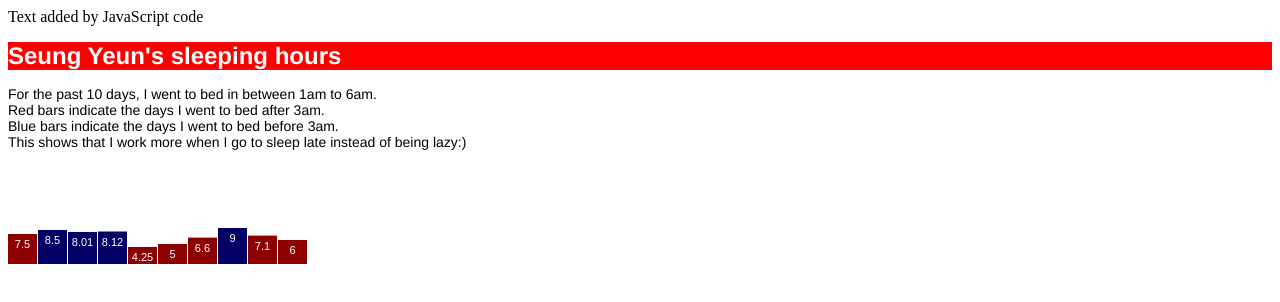
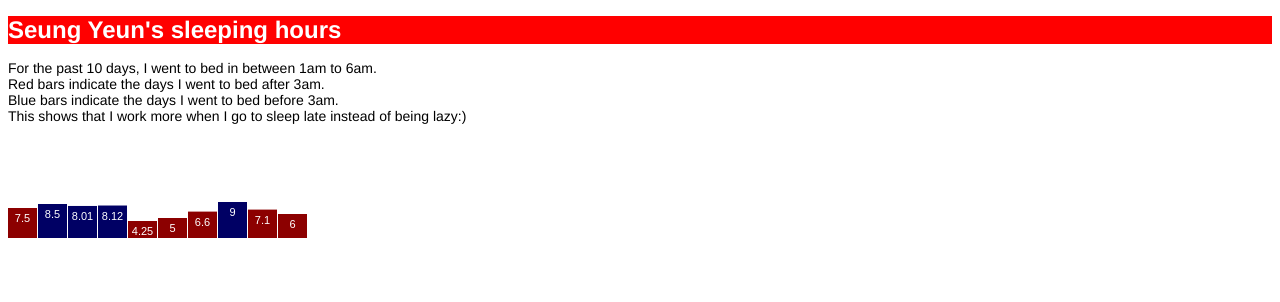
Before and after one commit to syclaire/syclaire.github.io, a plain HTML site: page project 1.html in a window 1280 px wide. Drawn offline with nearby package versions, Linux system fonts and the light colour scheme.

Commit message:
Update project 1.html

```diff
--- a/project 1.html
+++ b/project 1.html
@@ -3,12 +3,6 @@
 	<head>
 		<meta charset="utf-8">
 		<title>Data Vis Project 1</title>
-		<div id="text"></div>
-
-<script>
-document.getElementById("text").innerHTML = "Text added by JavaScript code";
-</script>
-
 		<script type="text/javascript" src="../d3.js"></script>
 		<style type="text/css">
 			h1 {
```
